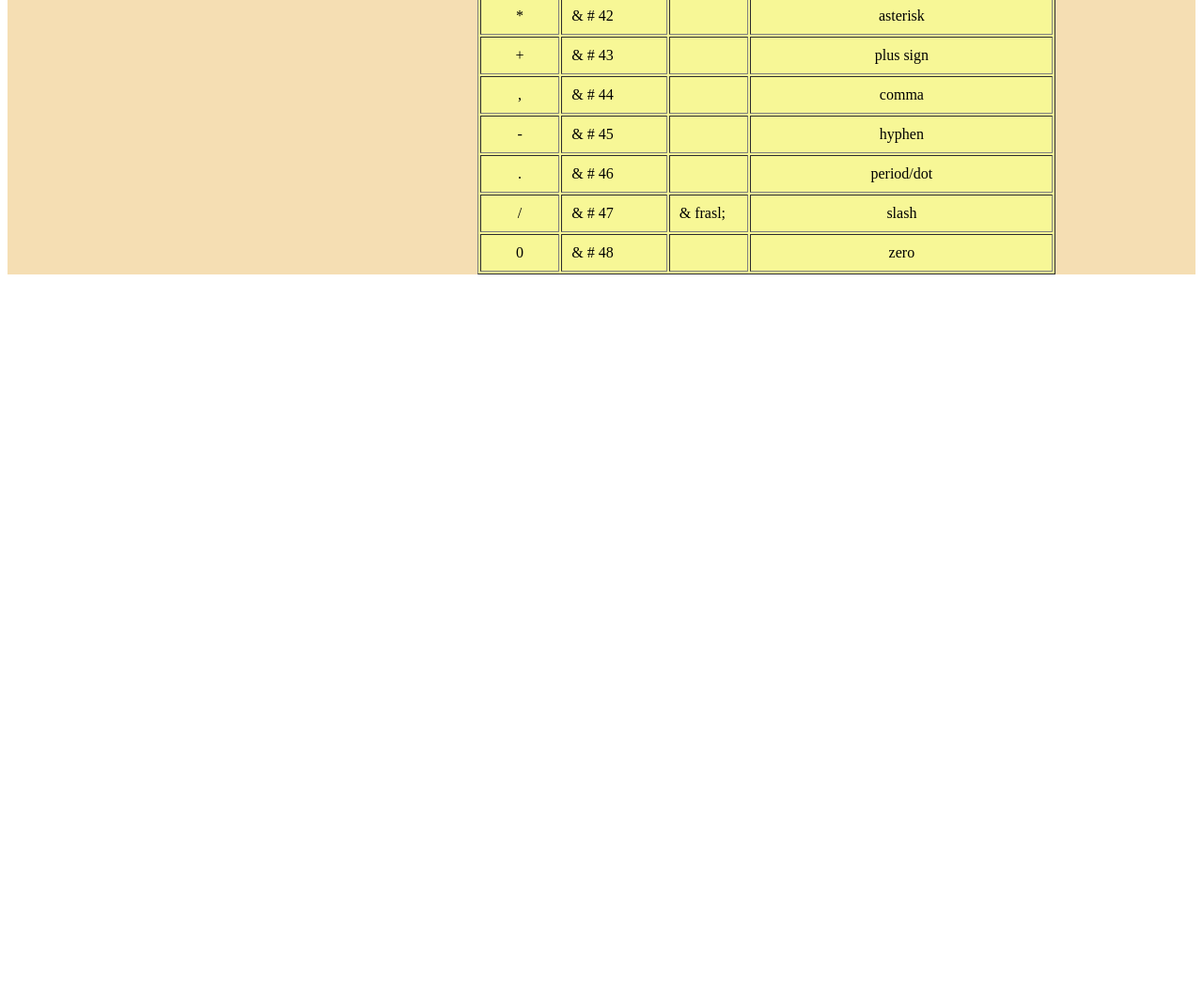
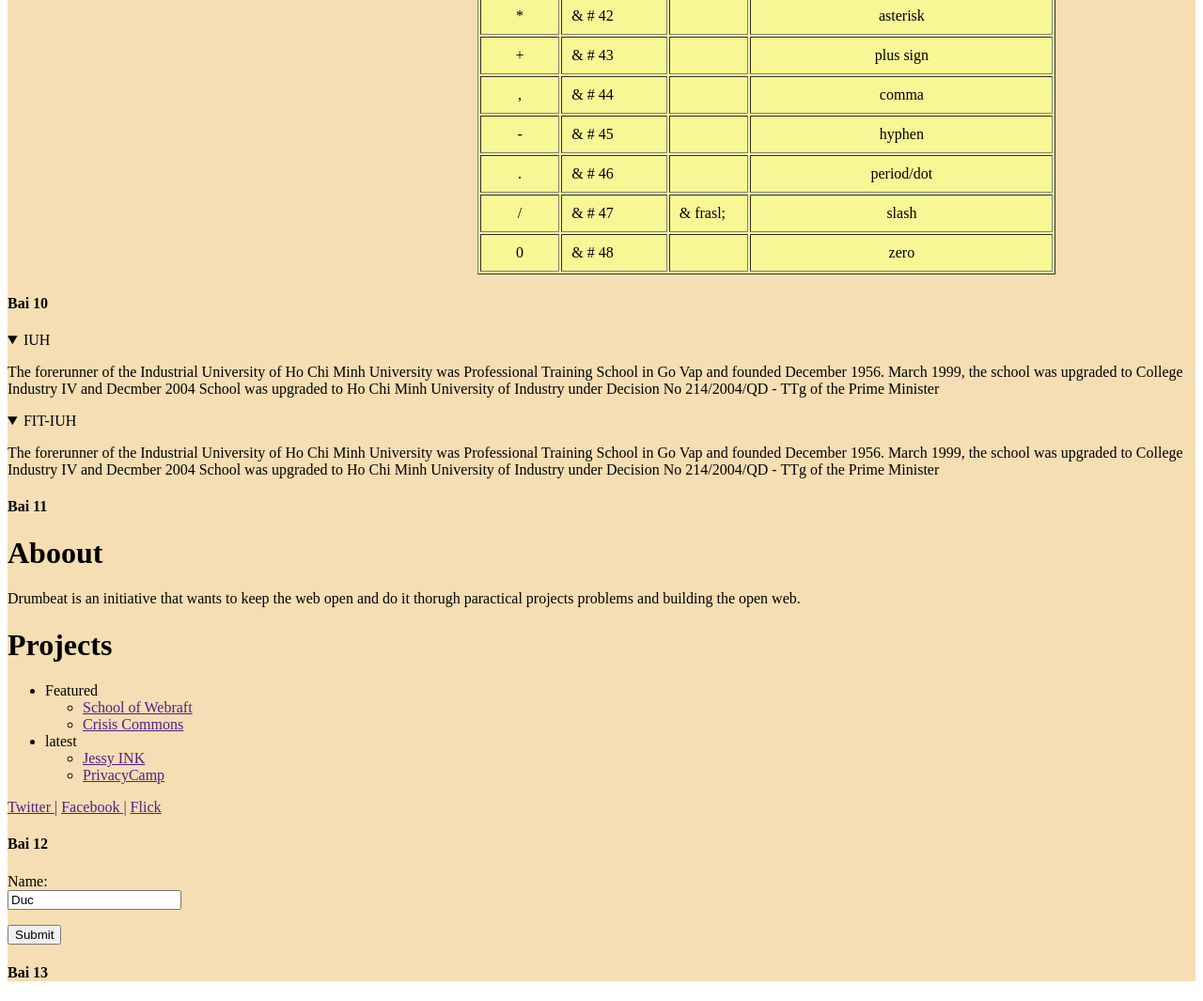
Before and after one commit to stevenduc0106/ThucHanhWeb_HTML_CSS, a plain HTML site: page Day1.html in a window 1280 px wide. Shown: the part 6436-7501 px from the top of the page at 94% size. Before the commit the page ends 6736 px from the top, so only its background shows below. Drawn offline with Linux system fonts and the light colour scheme.

Commit message:
update now

```diff
--- a/Day1.html
+++ b/Day1.html
@@ -652,6 +652,59 @@
 
     </table>
 
+    <h4>Bai 10</h4>
+    <details open>
+        <summary>IUH</summary>
+             <p>The forerunner of the Industrial University
+           of Ho Chi Minh University was Professional
+           Training School in Go Vap and founded December
+           1956. March 1999, the school was upgraded to
+           College Industry IV and Decmber 2004 School
+           was upgraded to Ho Chi Minh University of
+           Industry under Decision No 214/2004/QD - TTg of the Prime Minister</p>
+    </details>
+    <details open>
+        <summary>FIT-IUH</summary>
+        <p>The forerunner of the Industrial University
+            of Ho Chi Minh University was Professional
+            Training School in Go Vap and founded December
+            1956. March 1999, the school was upgraded to
+            College Industry IV and Decmber 2004 School
+            was upgraded to Ho Chi Minh University of
+            Industry under Decision No 214/2004/QD - TTg of the Prime Minister</p>
+    </details>
+    <h4>Bai 11</h4>
+    <H1>Aboout</H1>
+    <p>Drumbeat is an initiative that wants to keep the web
+       open and do it thorugh paractical projects problems
+       and building the open web.
+    </p>
+    <h1>Projects</h1>
+    <ul>
+        <li >Featured
+         <ul type="circle">
+            <li><a href="">School of Webraft</a></li>
+            <li><a href="">Crisis Commons</a></li>
+         </ul>
+        </li>
+        <li>latest
+            <ul type="circle">
+                <li><a href="">Jessy INK</a></li>
+                <li><a href="">PrivacyCamp</a></li>
+             </ul>
+        </li>
+    </ul>
+    <a href=""><u>Twitter</u> |</a>
+    <a href=""><u>Facebook</u> |</a>
+    <a href=""><u>Flick</u></a>
+
+    <h4>Bai 12</h4>
+    <label for="name">Name:</label><br>
+    <input type="text" name="name" id="name" value="Duc"> <br>
+    <p><input type="submit" value="Submit"></p>
+
+    <h4>Bai 13</h4>
+
 </div>
 </html>
 </body>
```
